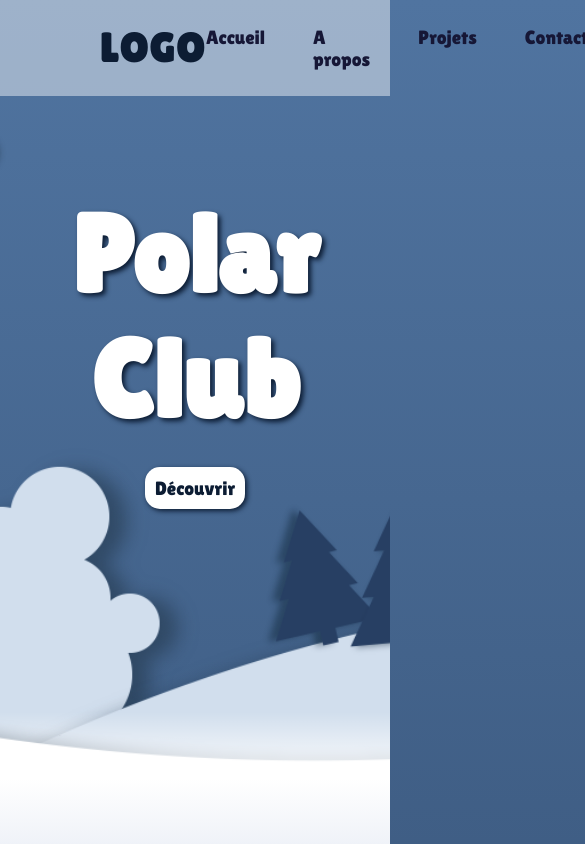
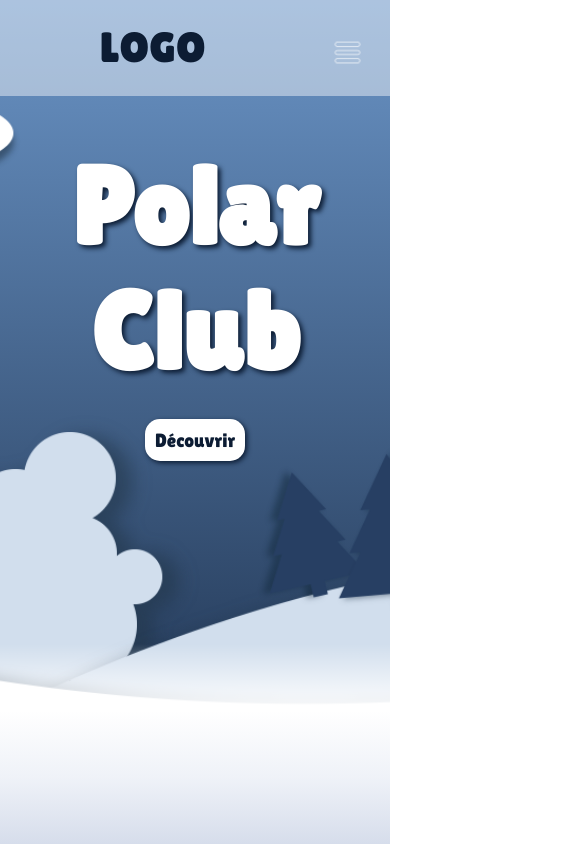
Before and after one commit to Armoramor/PolarClub, a plain HTML site: page index.html in a window 390 px wide. Shown: the top 844 px of the page, 585 px wide, since content can reach past the window. Drawn offline with Linux system fonts and the light colour scheme.

Commit message:
modif css/js

```diff
--- a/css/style.css
+++ b/css/style.css
@@ -10,8 +10,13 @@
 }
 
 body {
-    min-width: 80%;
+    min-width: 100%;
     min-height: 100vh;
+    background: linear-gradient(#5074a0, #172944);
+    overflow-x: hidden;
+}
+
+.header {
     background: linear-gradient(#5074a0, #172944);
     overflow-x: hidden;
 }
@@ -37,6 +42,12 @@ h2 {
     align-items: center;
     z-index: 100;
     background-color: rgba(255, 255, 255, 0.445);
+    position: fixed;
+    z-index: 1000;
+}
+
+.close {
+    visibility: hidden;
 }
 
 .logo {
@@ -52,7 +63,7 @@ nav ul {
     display: flex;
     flex-direction: row;
     justify-content: end;
-    gap: 3rem;
+    gap: 2rem;
 }
 
 nav li {
@@ -76,9 +87,8 @@ nav a .active {
 
 .parallax_box {
     position: relative;
-    width: 100%;
-    height: 57rem;
-
+    height: 100vh;
+    background: linear-gradient(#6a94c6, #172944);
 
 }
 
@@ -90,7 +100,7 @@ nav a .active {
     height: 10rem;
     padding-top: 40px;
     background: linear-gradient(transparent, #fff, #eff2f8, #d6ddeb);
-    z-index: 1000;
+    z-index: 850;
 }
 
 .parallax_box img {
@@ -108,7 +118,7 @@ nav a .active {
     font-size: 13vh;
     z-index: 10;
     text-shadow: 3px 3px 5px #0c1c33;
-    padding-top: 12rem;
+    padding-top: 13rem;
     z-index: 100;
     /* transform: translateY(200px); */
 
@@ -139,3 +149,64 @@ nav a .active {
     background: #d6ddeb;
     min-width: fit-content;
 }
+
+
+.header .mobile-menu {
+    margin-left: 0;
+}
+
+.menu-hamburger {
+    display: none;
+}
+
+
+@media screen and (max-width: 900px) {
+    .header {
+        background: #0c1c33;
+    }
+
+    .nav-links {
+        position: absolute;
+        width: 100%;
+        height: 100vh;
+        z-index: 100;
+        top: 0;
+        left: 0;
+        margin-left: -100%;
+        transition: all 0.5s ease;
+    }
+
+    .title {
+        padding-top: 9rem;
+    }
+
+    nav .nav-links {
+        display: flex;
+        flex-direction: column;
+        background-color: #161736;
+    }
+
+    .menu-hamburger {
+        display: flex;
+        position: absolute;
+        top: 35px;
+        right: 25px;
+        width: 35px;
+        z-index: 100;
+    }
+
+
+    nav ul,
+    nav a {
+        justify-content: center;
+        align-items: center;
+        gap: 2rem;
+        font-size: 1.5rem;
+        color: #d6ddeb;
+    }
+
+    .logo {
+        color: #0c1c33;
+    }
+
+}
--- a/index.html
+++ b/index.html
@@ -10,11 +10,10 @@
 </head>
 
 <body>
-
-    <header>
+    <header class="header">
         <nav class="navigation">
             <a href="#" class="logo active"> Logo</a>
-            <ul>
+            <ul class="nav-links">
                 <li>
                     <a href="#"> Accueil</a>
                 </li>
@@ -28,8 +27,11 @@
                     <a href="#"> Contact</a>
                 </li>
             </ul>
+            <img src="img/toggle.png" alt="menu hamburger" class="menu-hamburger">
         </nav>
+
     </header>
+
 
     <section class="parallax_box">
 
--- a/js/script.js
+++ b/js/script.js
@@ -1,18 +1,7 @@
 
-// let nuage = document.getElementByid('troisiemeplan');
-// let coline = document.getElementByid('deuxiemeplan');
-// let sapin = document.getElementByid('premierplan');
-// let title = document.getElementByid('title');
-// let btn = document.getElementByid('btn');
-// // let sect = document.getElementByid('sect');
 
 window.addEventListener("scroll", function () {
-    // let nuage = document.getElementById('troisiemeplan');
     let coline = document.getElementById('deuxiemeplan');
-    // let sapin = document.getElementById('premierplan');
-    // let title = document.getElementById('titleid');
-    // let btn = document.getElementById('btn');
-    // let sect = document.getElementById('sect');
     let value = window.scrollY;
     let lune = document.getElementById('lune');
 
@@ -22,3 +11,9 @@ window.addEventListener("scroll", function () {
 
 
 })
+const menuHamburger = document.querySelector(".menu-hamburger");
+const navLinks = document.querySelector('.nav-links');
+
+menuHamburger.addEventListener('click', () => {
+    navLinks.classList.toggle('mobile-menu')
+})
```
Also changed, not shown: img/toggle.png (added).
